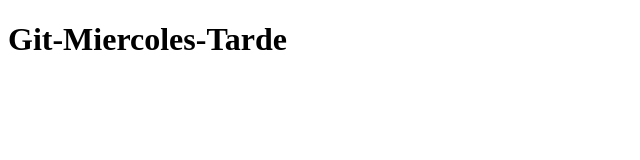
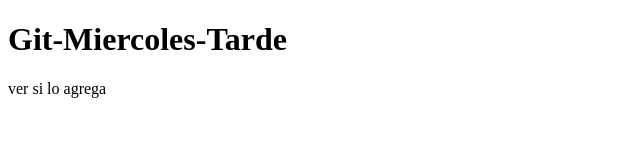
Before and after one commit to luchoChZ/Practica-Git-Miercoles, a plain HTML site: page index.html in a window 1280 px wide. Shown: the whole page, without its empty margins (0-640 px from the left). Drawn offline with Linux system fonts and the light colour scheme.

Commit message:
CAmbio 16

```diff
--- a/index.html
+++ b/index.html
@@ -8,5 +8,6 @@
 </head>
 <body>
     <h1>Git-Miercoles-Tarde</h1>
+    <p>ver si lo agrega </p>
 </body>
 </html>
```
